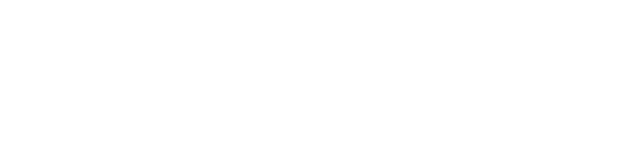
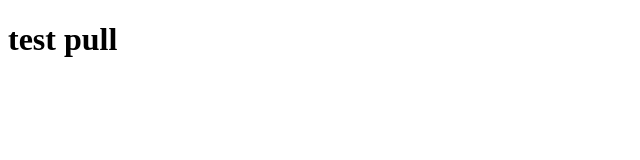
Before and after one commit to onedolle7/project001, a plain HTML site: page index.html in a window 1280 px wide. Shown: the whole page, without its empty margins (0-640 px from the left). Drawn offline with Linux system fonts and the light colour scheme.

Commit message:
test pull
add h1 tag "test pull"

```diff
--- a/index.html
+++ b/index.html
@@ -6,5 +6,7 @@
     <meta name="viewport" content="width=device-width, initial-scale=1.0" />
     <title>project001</title>
   </head>
-  <body></body>
+  <body>
+    <h1>test pull</h1>
+  </body>
 </html>
```
